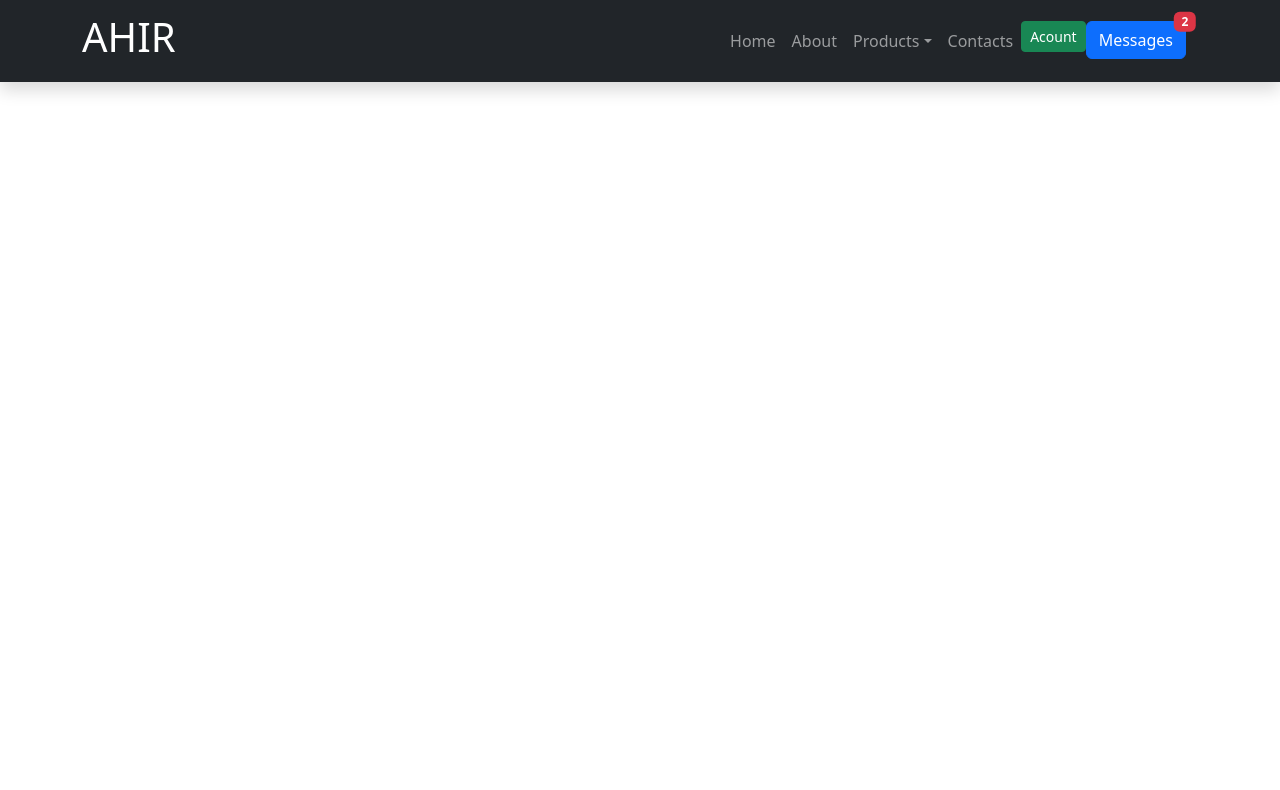
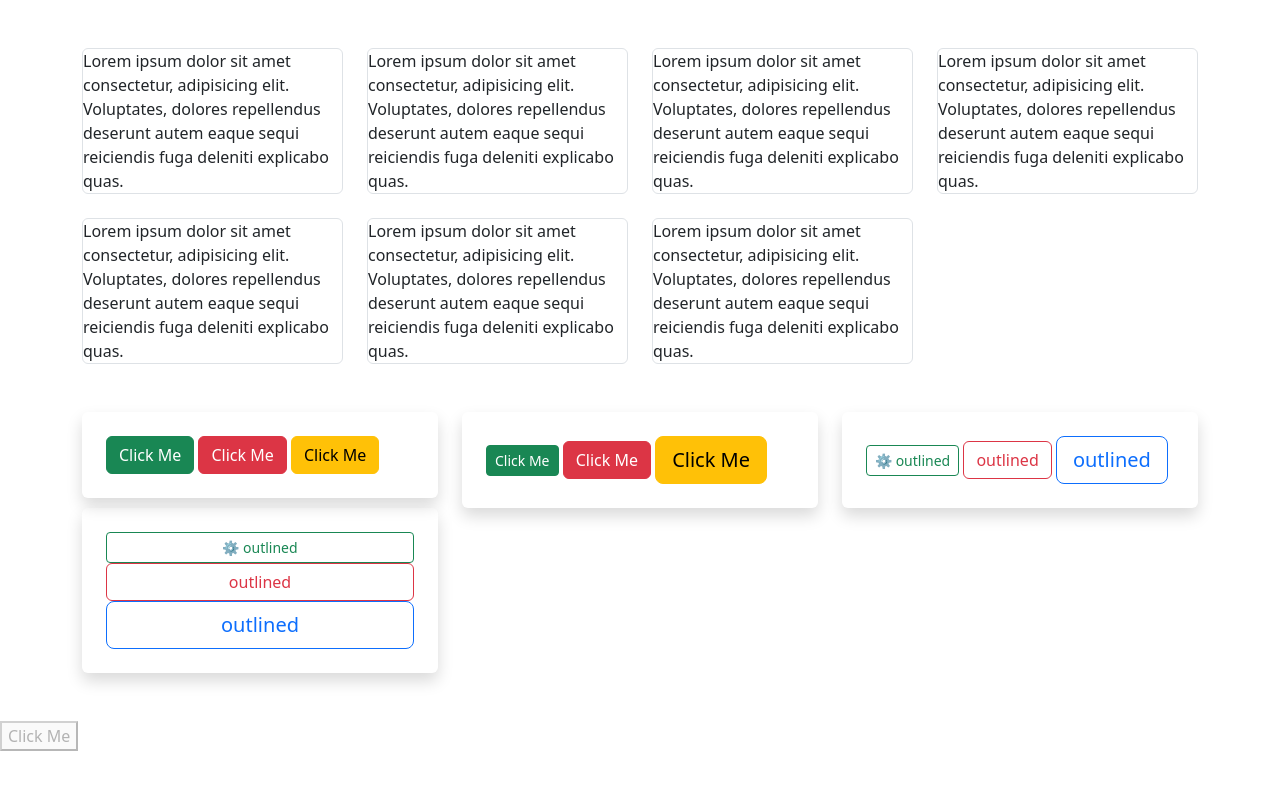
Before and after one commit to dharmik9106/boostrap, a plain HTML site: page bt-3/index.html in a window 1280 px wide. Drawn offline with nearby package versions, Linux system fonts and the light colour scheme.

Commit message:
Add files via upload

```diff
--- a/bt-3/index.html
+++ b/bt-3/index.html
@@ -1,99 +1,95 @@
 <!DOCTYPE html>
 <html lang="en">
-
 <head>
     <meta charset="UTF-8">
     <meta name="viewport" content="width=device-width, initial-scale=1.0">
-    <title>navbar</title>
+    <title>Document</title>
+    <link href="https://cdn.jsdelivr.net/npm/bootstrap@5.3.5/dist/css/bootstrap.min.css" rel="stylesheet" >
+    <script src="https://cdn.jsdelivr.net/npm/bootstrap@5.3.5/dist/js/bootstrap.bundle.min.js" ></script>
 
-    <link href="https://cdn.jsdelivr.net/npm/bootstrap@5.3.5/dist/css/bootstrap.min.css" rel="stylesheet">
-    <script src="https://cdn.jsdelivr.net/npm/bootstrap@5.3.5/dist/js/bootstrap.bundle.min.js"></script>
+    <style>
+
+    </style>
 </head>
-
 <body>
 
+    <div class="container my-5">
+        <div class="row g-lg-4 g-md-3 g-sm-2 g-2">
+            <div class="col-lg-3 col-md-4 col-sm-6 col-xs-12">
+                <div class="border p2 rounded">
+                    Lorem ipsum dolor sit amet consectetur, adipisicing elit. Voluptates, dolores repellendus deserunt autem eaque sequi reiciendis fuga deleniti explicabo quas.
+                </div>
+            </div>
+            <div class="col-lg-3 col-md-4 col-sm-6 col-xs-12">
+                <div class="border p2 rounded">
+                    Lorem ipsum dolor sit amet consectetur, adipisicing elit. Voluptates, dolores repellendus deserunt autem eaque sequi reiciendis fuga deleniti explicabo quas.
+                </div>
+            </div>
+            <div class="col-lg-3 col-md-4 col-sm-6 col-xs-12">
+                <div class="border p2 rounded">
+                    Lorem ipsum dolor sit amet consectetur, adipisicing elit. Voluptates, dolores repellendus deserunt autem eaque sequi reiciendis fuga deleniti explicabo quas.
+                </div>
+            </div>
+            <div class="col-lg-3 col-md-4 col-sm-6 col-xs-12">
+                <div class="border p2 rounded">
+                    Lorem ipsum dolor sit amet consectetur, adipisicing elit. Voluptates, dolores repellendus deserunt autem eaque sequi reiciendis fuga deleniti explicabo quas.
+                </div>
+            </div>
+            <div class="col-lg-3 col-md-4 col-sm-6 col-xs-12">
+                <div class="border p2 rounded">
+                    Lorem ipsum dolor sit amet consectetur, adipisicing elit. Voluptates, dolores repellendus deserunt autem eaque sequi reiciendis fuga deleniti explicabo quas.
+                </div>
+            </div>
+            <div class="col-lg-3 col-md-4 col-sm-6 col-xs-12">
+                <div class="border p2 rounded">
+                    Lorem ipsum dolor sit amet consectetur, adipisicing elit. Voluptates, dolores repellendus deserunt autem eaque sequi reiciendis fuga deleniti explicabo quas.
+                </div>
+            </div>
+            <div class="col-lg-3 col-md-4 col-sm-6 col-xs-12">
+                <div class="border p2 rounded">
+                    Lorem ipsum dolor sit amet consectetur, adipisicing elit. Voluptates, dolores repellendus deserunt autem eaque sequi reiciendis fuga deleniti explicabo quas.
+                </div>
+            </div>
+        </div>
+    </div>
 
-    <header>
+    <div class="container my-5">
+        <div class="row row-cols-lg-3 row-cols-md-3 row-cols-sm-2 row-cols-1">
+                <div class="col">
+                    <div class="shadow rounded p-4">
 
-        <!-- bootstrap navbar  -->
+                        <button  class="btn btn-success">Click Me</button>
+                        <button  class="btn btn-danger">Click Me</button>
+                        <button  class="btn btn-warning">Click Me</button>
 
-        <header class="border">
-            <div class="navbar fixed-top navbar-expand-lg navbar-line navbar-dark shadow text-bg-dark">
-                <div class="container">
-                    <div class="navbar-brand">
-                        <h1>AHIR</h1>
-                    </div>
-
-                    <button class="navbar-toggler" data-bs-toggle="collapse" data-bs-target="#navbarFirst">
-                        <span class="navbar-toggler-icon"></span>
-                    </button>
-
-                    <div class=" collapse navbar-collapse container" id="navbarFirst">
-                        <ul class="ms-auto navbar-nav">
-                            <li class="nav-item">
-                                <a href="" class="nav-link">Home</a>
-                            </li>
-                            <li class="nav-item">
-                                <a href="" class="nav-link">About</a>
-                            </li>
-                            <li class="nav-item dropdown">
-                                <a href="" class="nav-link dropdown-toggle " data-bs-toggle="dropdown"
-                                    data-bs-auto-close="outside">Products</a>
-                                <ul class="dropdown-menu text-bg-dark">
-                                    <li class="dropdown-item">
-                                        <a href="" class="nav-link text-bg-dark">Mouse</a>
-                                    </li>
-                                    <li class="dropdown-item">
-                                        <a href="" class="nav-link text-bg-dark">Keyboard</a>
-                                    </li>
-                                    <li class="dropdown-item">
-                                        <a href="" class="nav-link text-bg-dark">Processor</a>
-                                    </li>
-                                    <li class="dropdown-item">
-                                        <a href="" class="nav-link text-bg-dark">Sound</a>
-                                    </li>
-                                    <li class="dropdown-item dropend">
-
-                                        <ul class="dropdown-menu">
-                                            <li class="dropdown-item">
-                                                <a href="" class="nav-link fw-bold">Sounds</a>
-                                            </li>
-                                            <li class="dropdown-divider"></li>
-                                            <li class="dropdown-item">
-                                                <a href="" class="nav-link">Sony</a>
-                                            </li>
-                                            <li class="dropdown-item">
-                                                <a href="" class="nav-link">Apple</a>
-                                            </li>
-                                            <li class="dropdown-item">
-                                                <a href="" class="nav-link">Bolt</a>
-                                            </li>
-                                        </ul>
-                                    </li>
-                                </ul>
-                            </li>
-                            <li class="nav-item">
-                                <a href="" class="nav-link">Contacts</a>
-                            </li>
-                            <li class="nav-item">
-                                <button class="btn btn-success btn-sm" data-bs-toggle="offcanvas"
-                                    data-bs-target="#sidebar">Acount</button>
-                            </li>
-                            <li class="nav-item">
-                                <a href="" class="btn btn-primary position-relative">Messages
-                                    <span
-                                        class="badge rounded text-bg-danger position-absolute start-100 top-0 translate-middle">2</span>
-                                </a>
-                            </li>
-                        </ul>
                     </div>
                 </div>
-            </div>
-        </header>
+                <div class="col">
+                    <div class="shadow rounded p-4">
+                        <button  class="btn btn-success btn-sm">Click Me</button>
+                        <button  class="btn btn-danger">Click Me</button>
+                        <button  class="btn btn-warning btn-lg">Click Me</button>
+                    </div>
+                </div>
+                <div class="col">
+                    <div class="shadow rounded p-4">
+                        <button class="btn btn-outline-success btn-sm">⚙️ outlined</button>
+                        <button class="btn btn-outline-danger">outlined</button>
+                        <button class="btn btn-outline-primary btn-lg">outlined</button>
+                    </div>
+                </div>
+                <div class="col">
+                    <div class="shadow rounded p-4">
+                        <button class="btn btn-outline-success btn-sm w-100" data-bs-toggle="button">⚙️ outlined</button>
+                        <button class="btn btn-outline-danger w-100">outlined</button>
+                        <button class="btn btn-outline-primary btn-lg w-100">outlined</button>
+                    </div>
+                </div>
+        </div>
+    </div>
 
 
-
+    <button disabled>Click Me</button>
 
 </body>
-
 </html>
```
